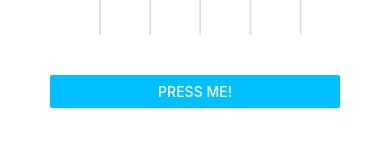
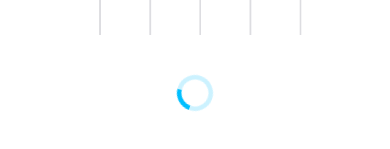
Before and after one commit to AndriP8/hello-rn-expo, a React Native app: screen / in a window 390 px wide. Shown: the part 305-454 px from the top of the page. Built offline with nearby package versions, Linux system fonts and the light colour scheme.

Commit message:
ActivityIndicator

```diff
--- a/App.js
+++ b/App.js
@@ -1,6 +1,7 @@
 import { StatusBar } from 'expo-status-bar';
 import React from 'react';
 import {
+  ActivityIndicator,
   Button,
   Image,
   Modal,
@@ -30,6 +31,7 @@ export default function App() {
         }}
       >
         <Image source={logoImage} style={{ width: 300, height: 300 }} />
+        <ActivityIndicator size="large" color="deepskyblue" />
         <Button
           title="Press Me!"
           onPress={() => setIsModalVisible(true)}
```
